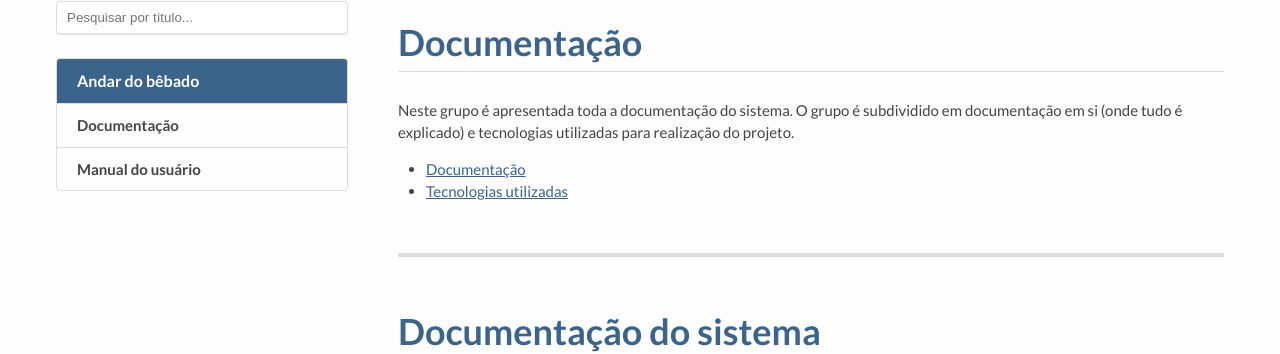
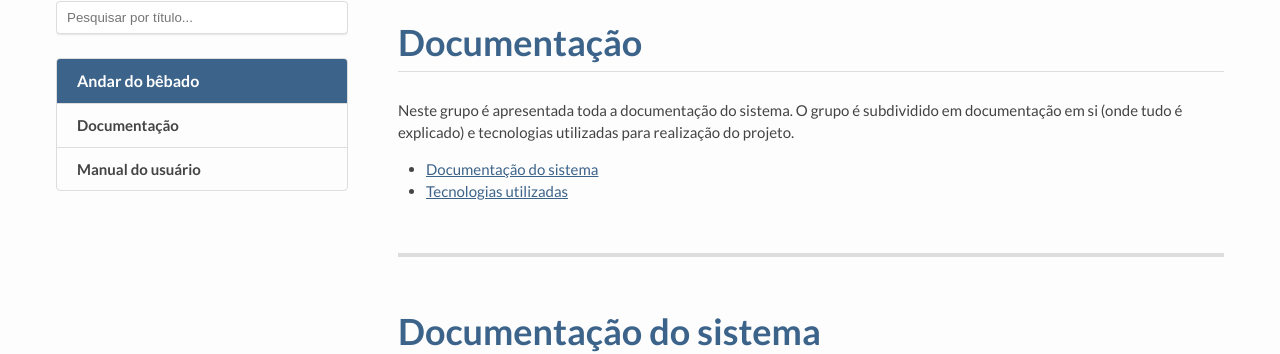
Before and after one commit to christianpieri/doc, a Jekyll site: the page built from pdf.html, in a window 1280 px wide and 900 px high, scrolled down 979 px. Shown: the part 99-453 px from the top of the window. Built offline with Jekyll 4.4.1, drawn with Linux system fonts in a browser that asks for light colours; nearby versions of some CDN libraries; some web fonts are replaced; Markdown is read by kramdown in place of the engine named in the settings.

Commit message:
Update index.md

```diff
--- a/_docs/documentacao/index.md
+++ b/_docs/documentacao/index.md
@@ -9,5 +9,5 @@ order: 0
 Neste grupo é apresentada toda a documentação do sistema.
 O grupo é subdividido em documentação em si (onde tudo é explicado) e tecnologias utilizadas para realização do projeto.
 
-- [Documentação](https://christianpieri.github.io/doc/docs/documentacao/documentacao.html)
+- [Documentação do sistema](https://christianpieri.github.io/doc/docs/documentacao/documentacao.html)
 - [Tecnologias utilizadas](https://christianpieri.github.io/doc/docs/documentacao/tecnologias.html)
```
